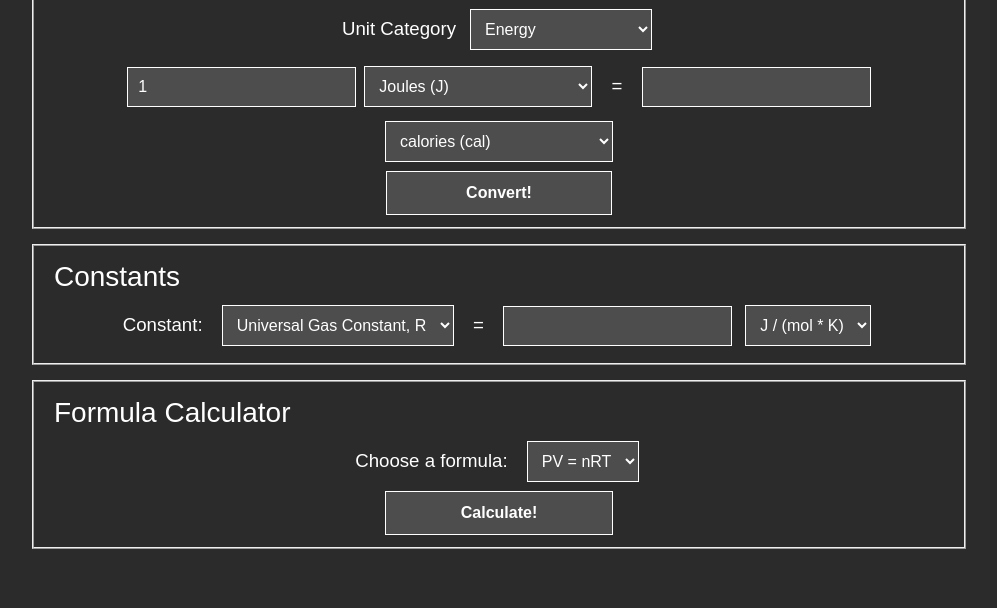
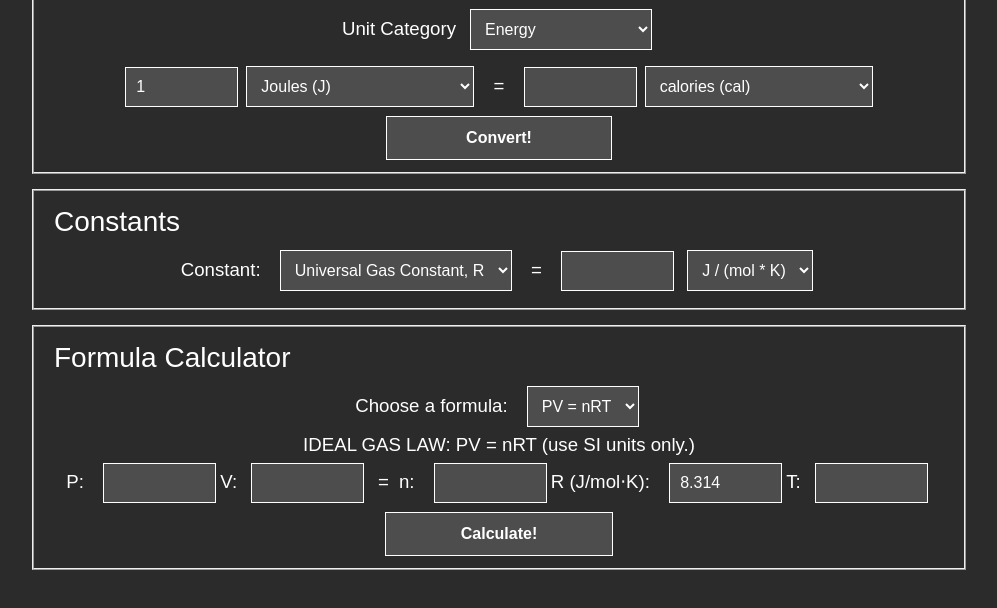
Before and after one commit to brenneel/return-AWESOME---Project3, a plain HTML site: page index.html in a window 1280 px wide. Shown: the part 132-740 px from the top of the page, without its empty margins (141-1138 px from the left). Drawn offline with Linux system fonts and the light colour scheme.

Commit message:
feat(GUI): add PVnRT inputs & labels; update styles

```diff
--- a/css/styles.css
+++ b/css/styles.css
@@ -112,7 +112,7 @@ td, th {
 }
 
 .numfield {
-	min-width: 10%;
+	width: 10%;
 	background-color: #4d4d4d;
 	color: white;
 }
--- a/index.html
+++ b/index.html
@@ -43,6 +43,7 @@
 						<select id="constant-unit">
 							<option value="J-mol-K">J / (mol * K)</option>
 						</select>
+						<label for="constant-unit" class="hidden">Constant's Unit</label>
 					</div>
 				</form>
 			</div>
@@ -55,7 +56,10 @@
 							<option value="PVNRT">PV = nRT</option>
 						</select>
 					</div>
-					<div id="formula-inputs"><!-- input fields for the chosen formula will be generated here --></div>
+					<div id="formula-inputs" class="centered"><!-- input fields for the chosen formula will be generated here -->
+						<div>IDEAL GAS LAW: PV = nRT (use SI units only.)</div>
+						<label for="var-P">P: </label><input type="number" id="var-P" name="var-P" class="numfield"><label for="var-V">V:</label><input type="number" id="var-V" name="var-V" class="numfield"><div class="equals">=</div><label for="var-n">n: </label><input type="number" id="var-n" name="var-n" class="numfield"><label for="var-R">R (J/mol⋅K): </label><input type="number" id="const-R" name="const-R" class="numfield" value="8.314" readonly><label for="var-T">T:</label><input type="number" id="var-T" name="var-T" class="numfield">
+					</div>
 					<p class="centered"><input type="button" id="formula-submit" name="formula-submit" value="Calculate!" class="button"></p>
 				</form>
 			</div>
```
